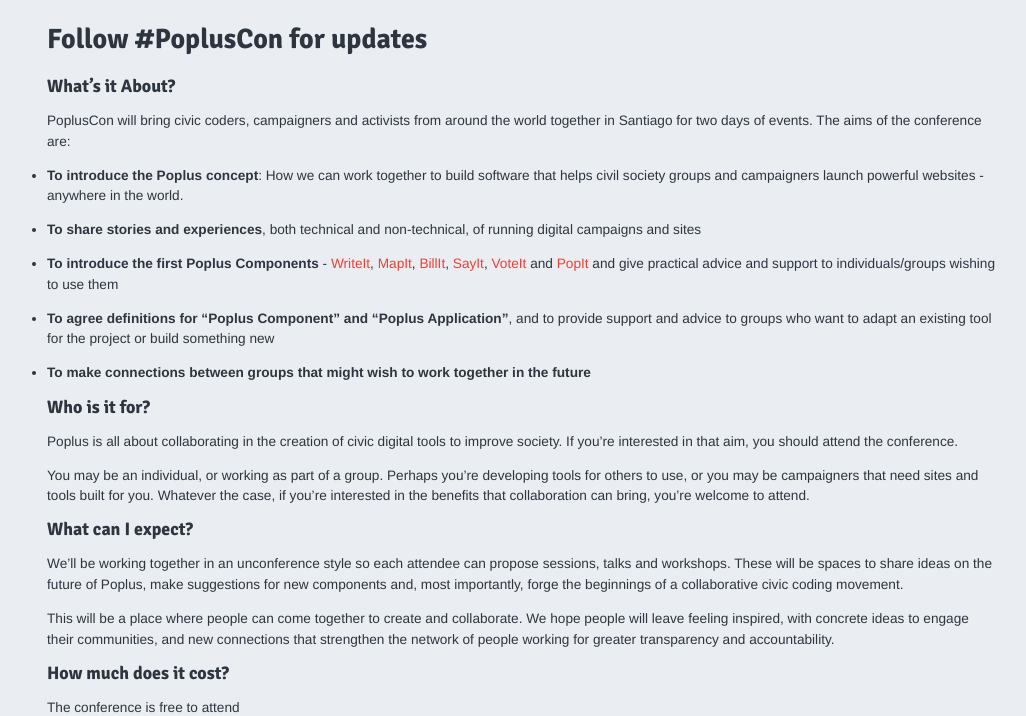
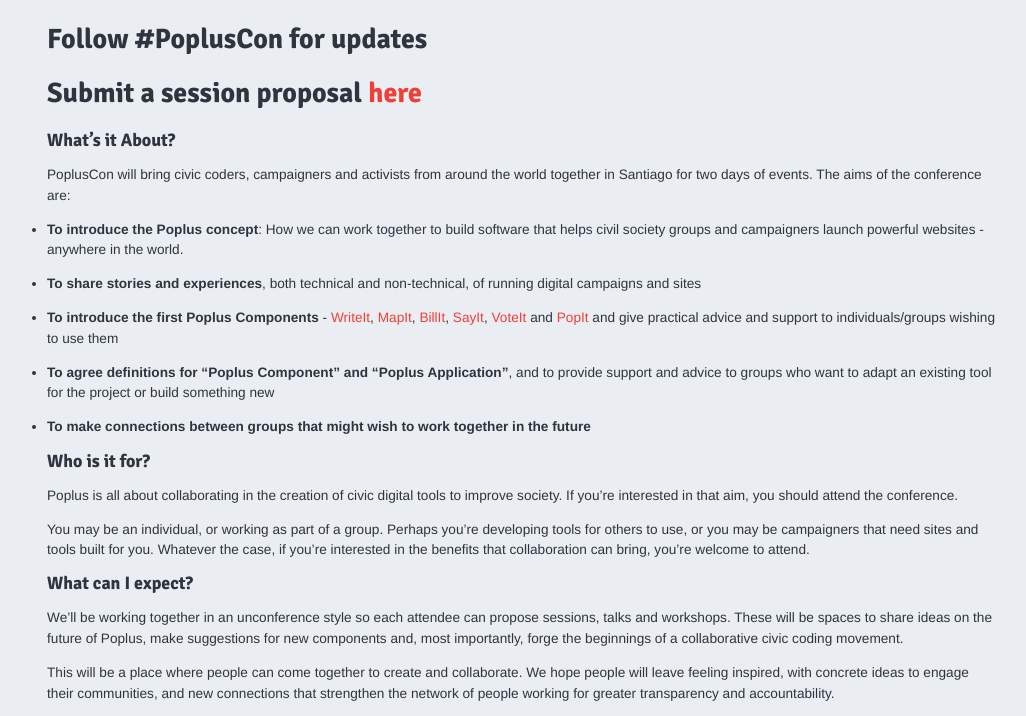
Before and after one commit to poplus/home-poplus, a Jekyll site: the page built from poplus_event.md, in a window 1280 px wide and 900 px high, scrolled down 704 px, cut to the strip 184-900 px from the top of the window. Shown: the whole strip, without its empty margins (118-1144 px from the left). Built offline with Jekyll 4.4.1, drawn with Linux system fonts in a browser that asks for light colours; nearby versions of some CDN libraries; library files that are not in the unit come from our copies; Markdown is read by kramdown in place of the engine named in the settings.

Commit message:
Added link to Session Proposal

```diff
--- a/poplus_event.md
+++ b/poplus_event.md
@@ -28,6 +28,8 @@
 <iframe width="100%" height="480" src="//www.youtube.com/embed/x2eMnQ1XxE4?rel=0" frameborder="0" allowfullscreen></iframe>
 
 ## Follow &#35;PoplusCon for updates
+
+## Submit a session proposal [here][sessions]
 
 #### What’s it About?
 
```
Also changed, not shown: other parts of poplus_event.md (+1 -0 lines).
